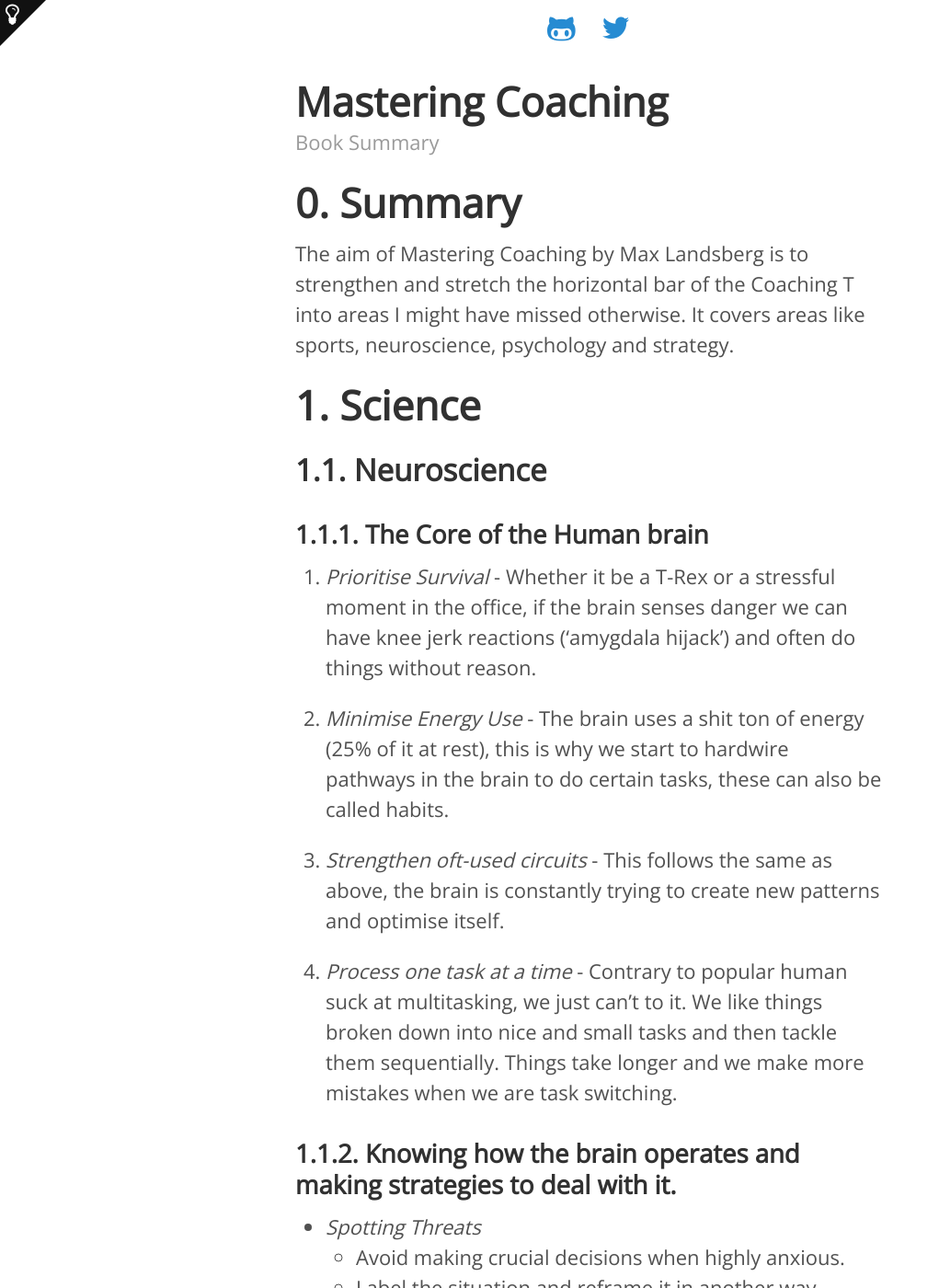
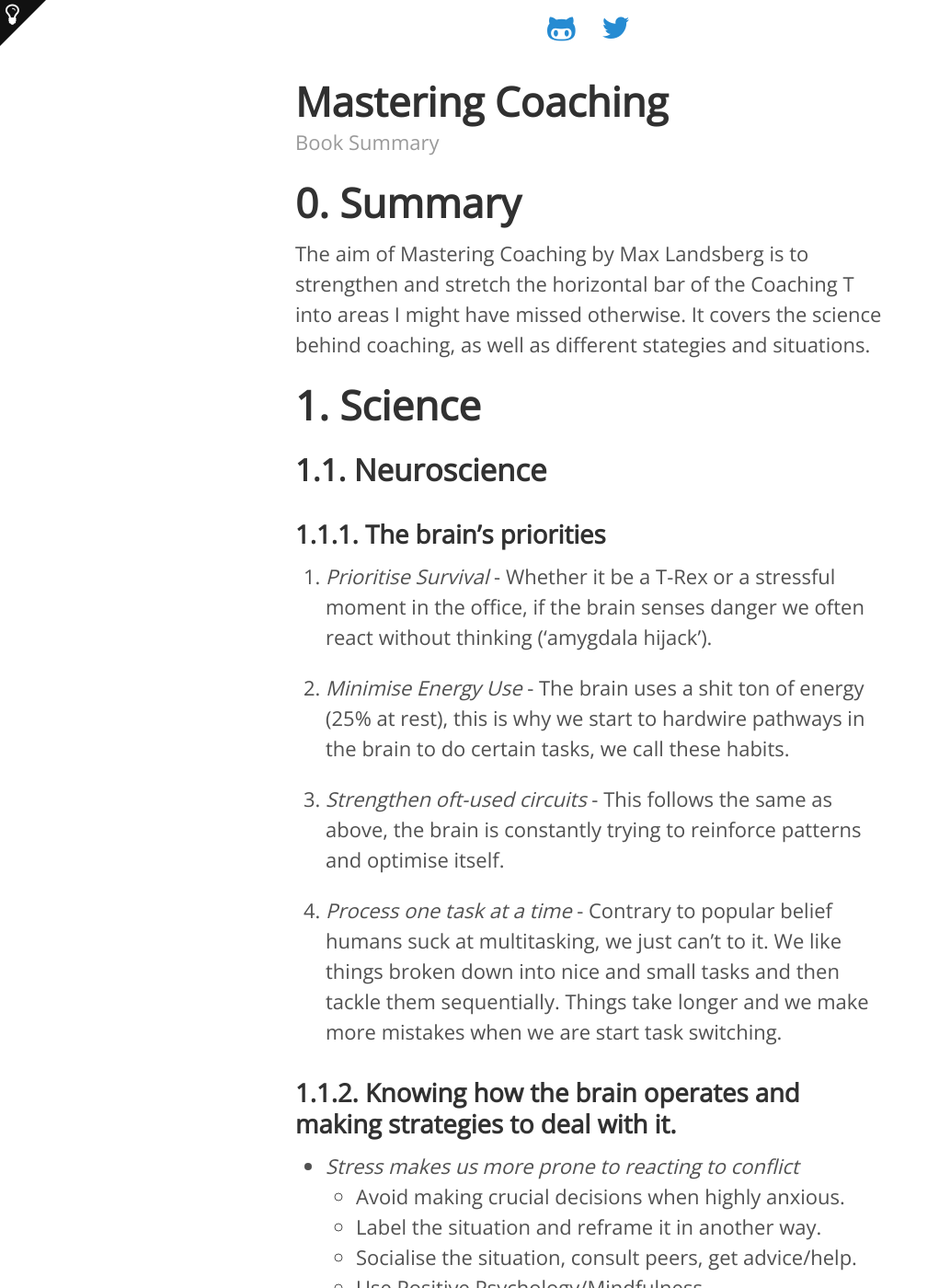
Before and after one commit to foopod/blog-2.0, a Jekyll site: the page built from _notes/mastering-coaching.md, in a window 1280 px wide and 1400 px high, scrolled down 199 px. Shown: the whole window at 92% size, without its empty margins (0-1021 px from the left). Built offline with Jekyll 4.4.1, drawn with Linux system fonts in a browser that asks for light colours; nearby versions of some CDN libraries; some of the changed text lies outside the part shown.

Commit message:
Update mastering-coaching.md

```diff
--- a/_notes/mastering-coaching.md
+++ b/_notes/mastering-coaching.md
@@ -9,25 +9,25 @@ description: The aim of this book is to strengthen and stretch the horizontal ba
 
 # 0. Summary
 
-The aim of Mastering Coaching by Max Landsberg is to strengthen and stretch the horizontal bar of the Coaching T into areas I might have missed otherwise. It covers areas like sports, neuroscience, psychology and strategy.
+The aim of Mastering Coaching by Max Landsberg is to strengthen and stretch the horizontal bar of the Coaching T into areas I might have missed otherwise. It covers the science behind coaching, as well as different stategies and situations.
 
 # 1. Science
 
 ## 1.1. Neuroscience
 
-### 1.1.1. The Core of the Human brain
+### 1.1.1. The brain's priorities
 
-1. *Prioritise Survival* - Whether it be a T-Rex or a stressful moment in the office, if the brain senses danger we can have knee jerk reactions ('amygdala hijack') and often do things without reason.
+1. *Prioritise Survival* - Whether it be a T-Rex or a stressful moment in the office, if the brain senses danger we often react without thinking ('amygdala hijack').
 
-2. *Minimise Energy Use* - The brain uses a shit ton of energy (25% of it at rest), this is why we start to hardwire pathways in the brain to do certain tasks, these can also be called habits.
+2. *Minimise Energy Use* - The brain uses a shit ton of energy (25% at rest), this is why we start to hardwire pathways in the brain to do certain tasks, we call these habits.
 
-3. *Strengthen oft-used circuits* - This follows the same as above, the brain is constantly trying to create new patterns and optimise itself.
+3. *Strengthen oft-used circuits* - This follows the same as above, the brain is constantly trying to reinforce patterns and optimise itself.
 
-4. *Process one task at a time* - Contrary to popular human suck at multitasking, we just can't to it. We like things broken down into nice and small tasks and then tackle them sequentially. Things take longer and we make more mistakes when we are task switching.
+4. *Process one task at a time* - Contrary to popular belief humans suck at multitasking, we just can't to it. We like things broken down into nice and small tasks and then tackle them sequentially. Things take longer and we make more mistakes when we are start task switching.
 
 ### 1.1.2. Knowing how the brain operates and making strategies to deal with it.
 
-+ *Spotting Threats*
++ *Stress makes us more prone to reacting to conflict*
   + Avoid making crucial decisions when highly anxious.
   + Label the situation and reframe it in another way.
   + Socialise the situation, consult peers, get advice/help.
@@ -68,16 +68,16 @@ The aim of Mastering Coaching by Max Landsberg is to strengthen and stretch the
 
 ### 1.2.2. Visualizing Success
 
-Visualizing tasks and actions trigger the same parts of the brain as if we were preparing for and undertaking those tasks, thus helping to strengten connections and develop neural pathways.
+Visualizing things triggers the same parts of the brain as if we were preparing for and undertaking them, thus helping to strengthen connections and develop neural pathways.
 
 PETTLEP is a framework that helps with this. The more in depth the visualization the more effective it is.
 
-+ *Physical* - The physical aspects of doing actions. If we look at speaking examples include tone of voice, gestures and eye contact.
-+ *Environment* - Where the action will take place. Try going to the actual place, if not watch videos look at photos. Think about all the senses, not just sight, what can you hear? what smells are there here?
-+ *Task* - Imagine walking throught the task as completely as possible, beginning to end with as much detail as possible.
++ *Physical* - The physical aspects of doing actions. If we look at speaking this would include tone of voice, gestures and eye contact.
++ *Environment* - Where the action will take place. Try going to the actual place, if not watch videos or look at photos. Think about all the senses, not just sight, what can you hear? what smells are there?
++ *Task* - Imagine walking throught the task as completely as possible, beginning to end in as much detail as possible.
 + *Timing* - It is important to put the pace of the visualisation to the pace of the performance.
 + *Learning* - Update the imagery frequently, after mastering a low-key presentation, try visualizing doing it at the UN.
-+ *Emotion* - Match emotions to the journey of the task. Maybe you start out nervous, but get into the flow, have a good joke and laugh at it yourself, then the elatedness that comes with an applause.
++ *Emotion* - Match emotions to the journey of the task. Maybe you start out nervous, but get into the flow, have a good joke and show some humour, then the elation that comes with an applause.
 + *Perspective* - Try to look at the visualization from other angles, what is an audience member going to see.
 
 ### 1.2.3. Setting Goals
```
Also changed, not shown: other parts of _notes/mastering-coaching.md (+1 -1 lines).
